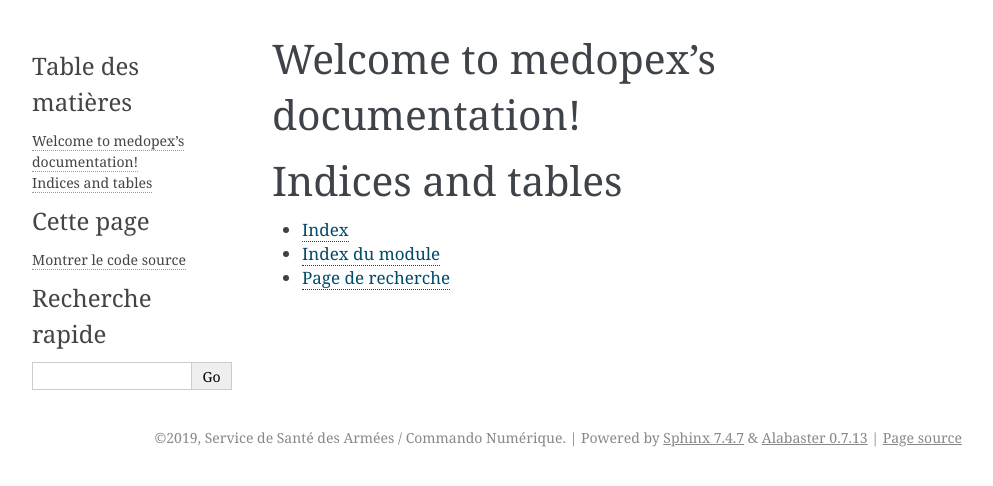
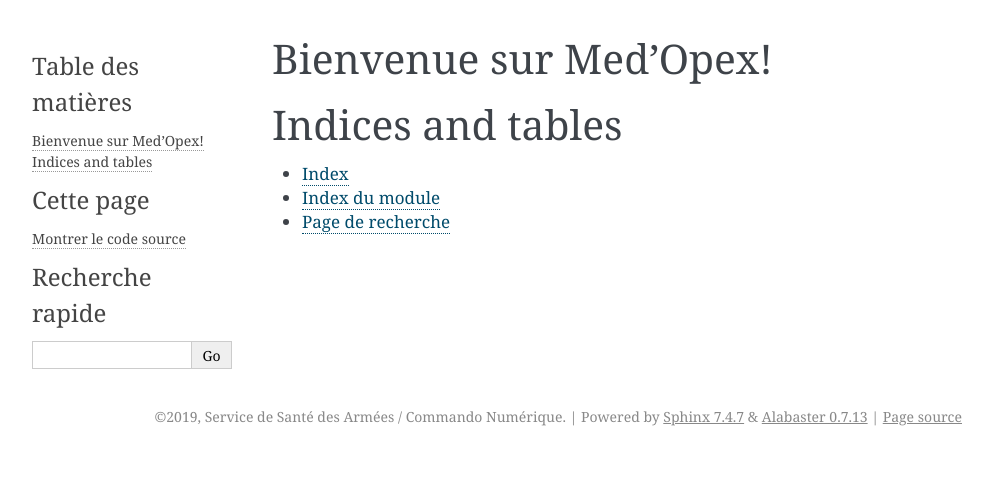
Before and after one commit to Haru13cl/medopex, a Sphinx documentation site: the page built from docs/source/index.rst, in a window 1280 px wide. Shown: the top 486 px of the page, without its empty margins (148-1141 px from the left). Built offline with Sphinx 7.4.7, drawn with Linux system fonts in a browser that asks for light colours.

Commit message:
Update index.rst

```diff
--- a/docs/source/index.rst
+++ b/docs/source/index.rst
@@ -3,8 +3,8 @@
    You can adapt this file completely to your liking, but it should at least
    contain the root `toctree` directive.
 
-Welcome to medopex's documentation!
-===================================
+Bienvenue sur Med'Opex!
+=======================
 
 .. toctree::
    :maxdepth: 2
```
